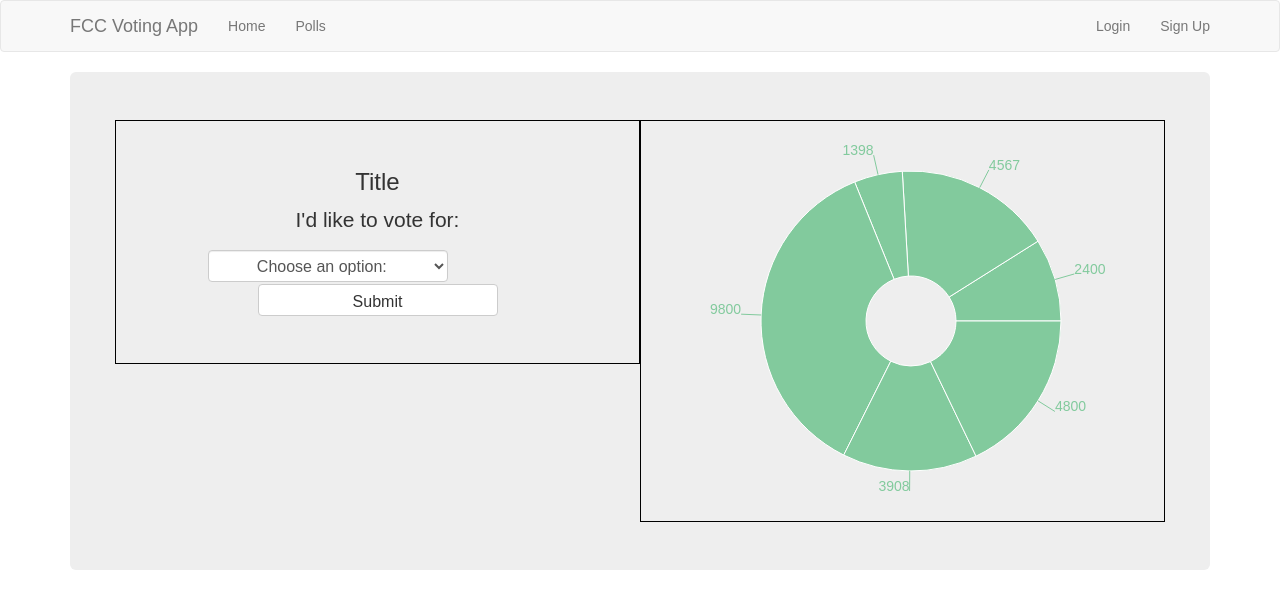
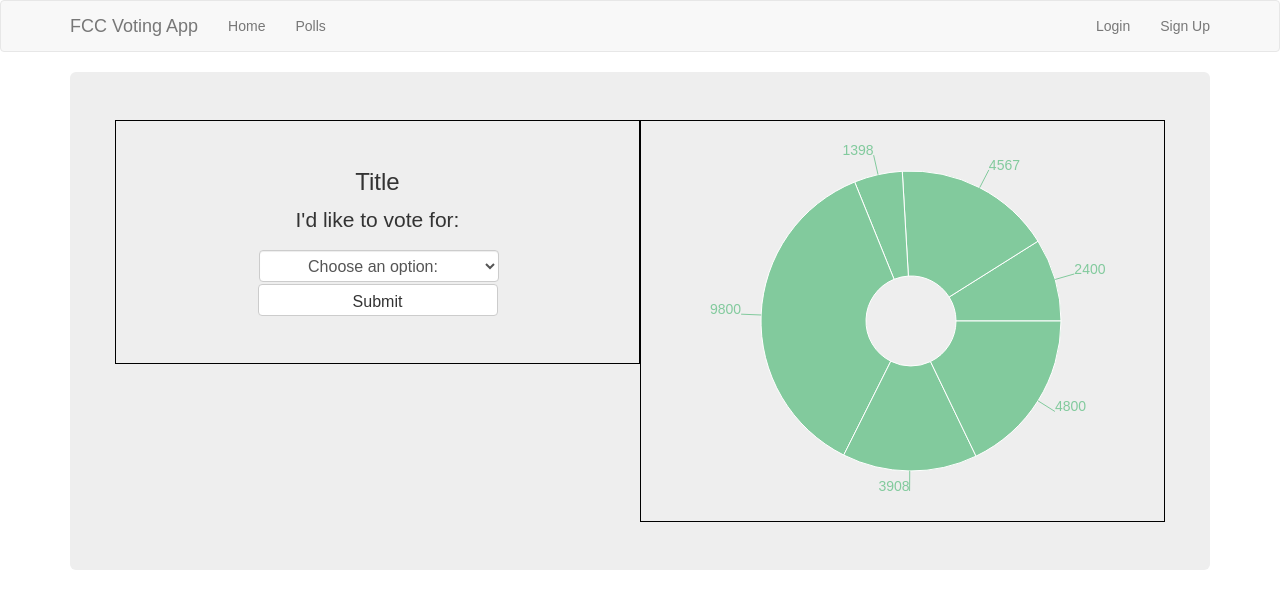
Before and after one commit to tea-kay/FCC-voting-app, a React (Create React App) app in the folder fcc-voting-app/: page /demo in a window 1280 px wide. Shown: the top 608 px of the page. Built offline with nearby package versions, Linux system fonts and the light colour scheme.

Commit message:
Alligned button with dropdown

```diff
--- a/fcc-voting-app/src/index.css
+++ b/fcc-voting-app/src/index.css
@@ -13,7 +13,7 @@ body {
 }
 
 .form-options {
-  margin: 5px 0 0 4.8em;
+  margin-left: 8em;
   font-size: 16px;
   width: 15em;
   height: 2em;
```
